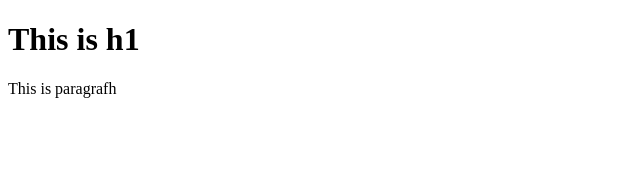
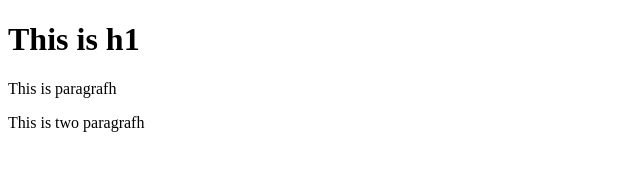
Before and after one commit to Luizgcsneto/git-test, a website: page index.html in a window 1280 px wide. Shown: the whole page, without its empty margins (0-640 px from the left). Drawn offline with Linux system fonts and the light colour scheme.

Commit message:
second commit

```diff
--- a/index.html
+++ b/index.html
@@ -9,5 +9,6 @@
 <body>
     <h1>This is h1</h1>
     <p>This is paragrafh</p>
+    <p>This is two paragrafh</p>
 </body>
 </html>
```
Also changed, not shown: package.json (added, +159 -0 lines), 2 other files.
